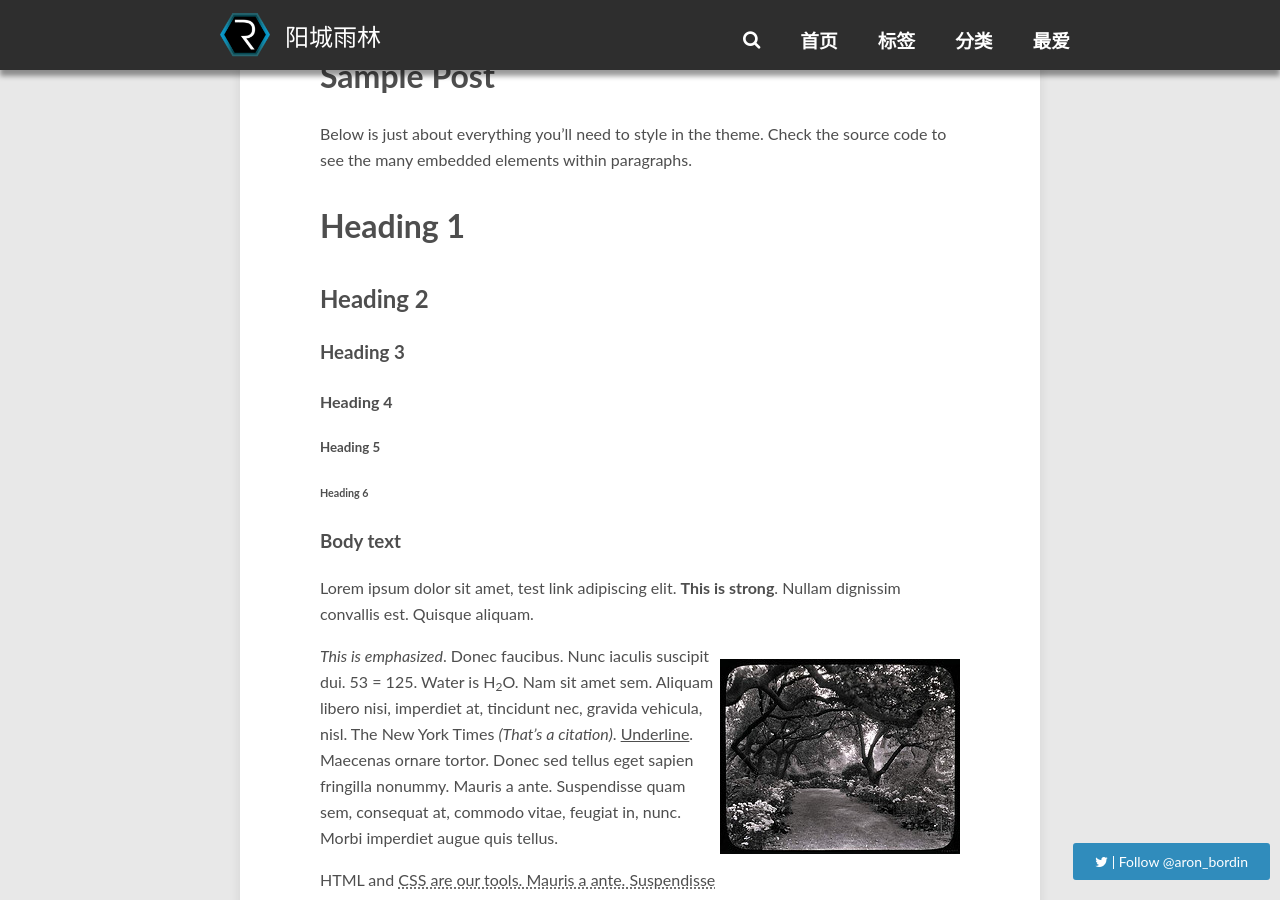
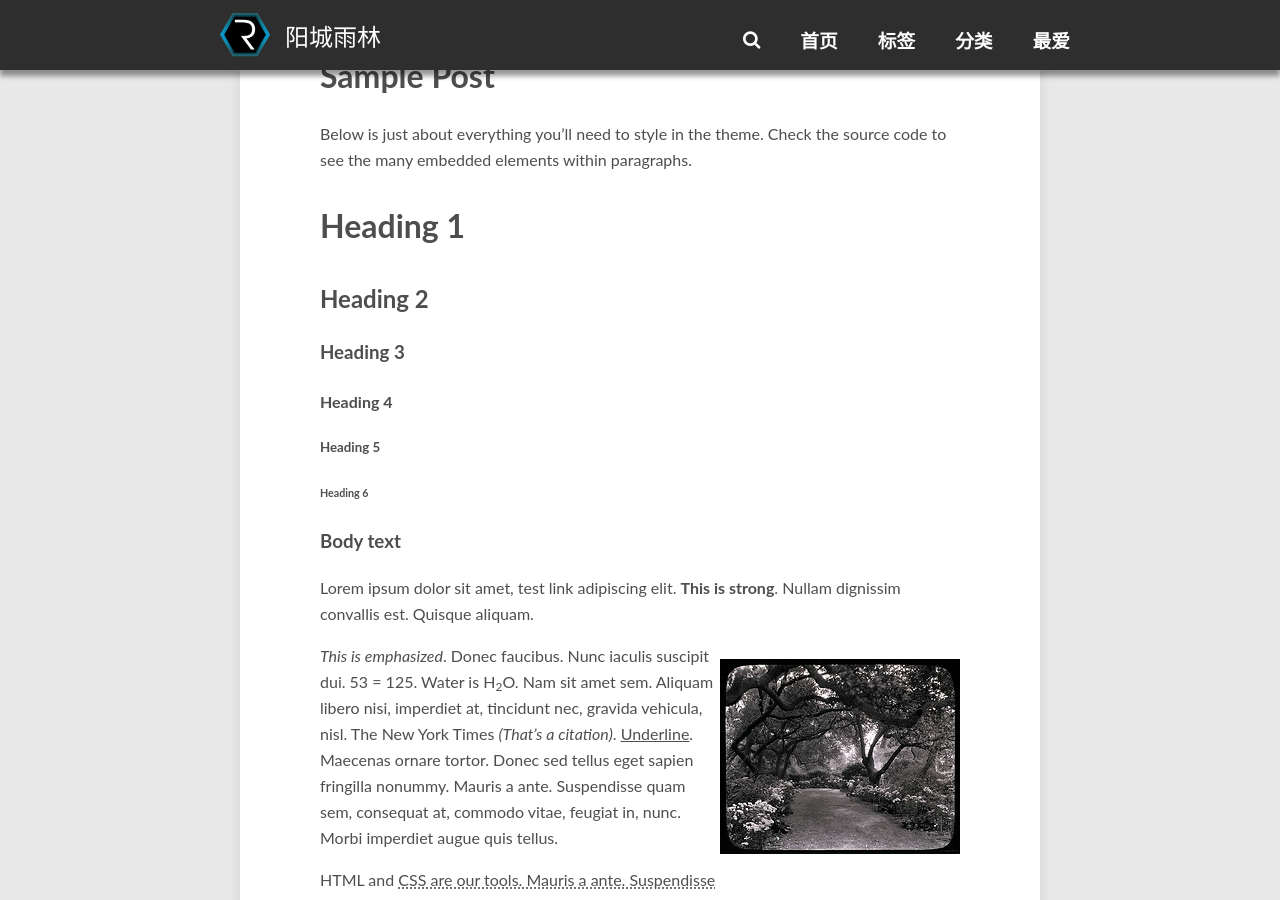
Before and after one commit to icielo/icielo.github.com, a Jekyll site: the page built from index.html, in a window 1280 px wide and 900 px high, scrolled down 583 px. Built offline with Jekyll 4.4.1, drawn with Linux system fonts in a browser that asks for light colours; the list of posts is cut into pages by our own code.

Commit message:
去掉推特

```diff
--- a/_config.yml
+++ b/_config.yml
@@ -36,14 +36,14 @@ menu:
 # Owner/author information
 owner:
   name:           林诚霖
-  site:           http://aronbordin.com
+  site:           http://github.com/icielo
   avatar:         images/avatar.jpg
   bio:            "Your bio goes here. It shouldn't be super long but a good two sentences or two should suffice."
   email:          babytiana@sina.com
   # Twitter nick for use in Twitter cards and follow button.
-  twitter: aron_bordin # if no twitter in this config, the twitter follow button will be removed
+  # twitter: aron_bordin # if no twitter in this config, the twitter follow button will be removed
   # GitHub nick for use in follow button in author block.
-  github: aron-bordin
+  github: icielo
 
 # Twitter account associated with the site if different from owner/author twitter account.
 # Used in Twitter cards.
```
